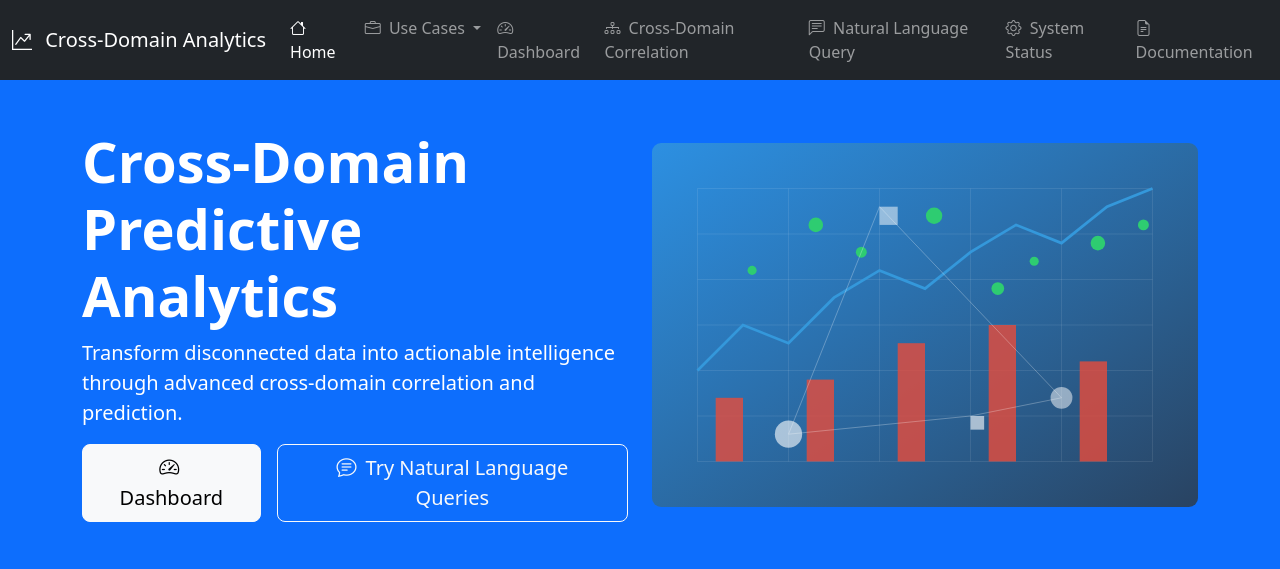
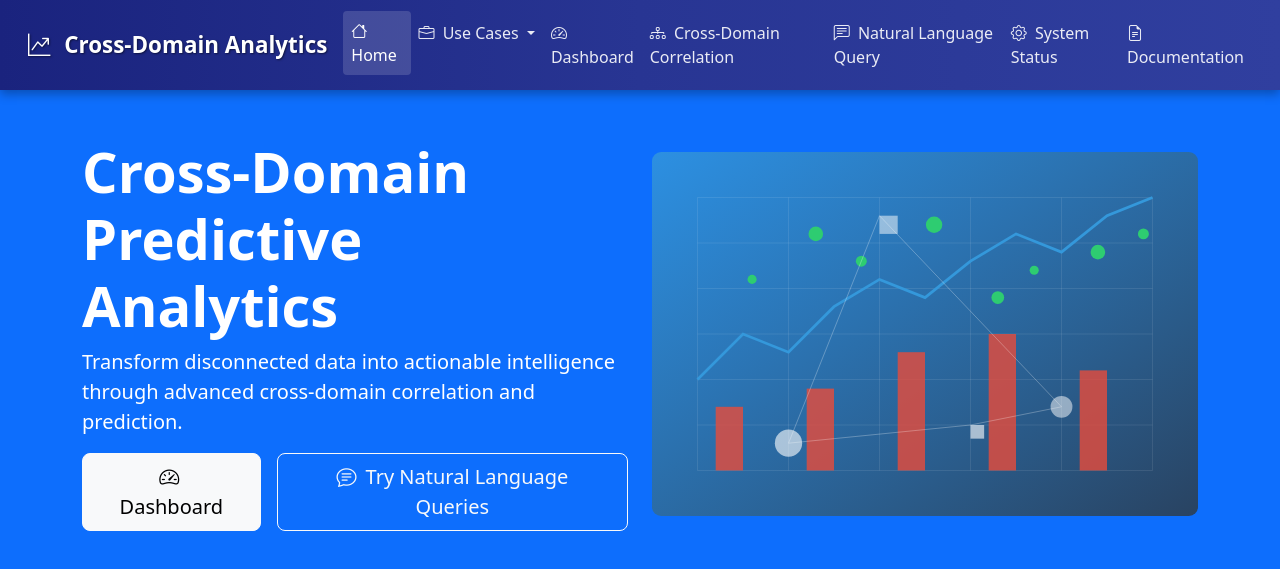
Before and after one commit to damolasolanke/Cross_Domain_Predictive_Analytics_Dashboard, a Flask app: page / in a window 1280 px wide. Shown: the top 569 px of the page. Run offline with Flask 2, Linux system fonts and the light colour scheme.

Commit message:
Enhanced navigation bar styling for better visibility

```diff
--- a/app/static/css/main.css
+++ b/app/static/css/main.css
@@ -8,6 +8,51 @@ body {
 
 main {
     flex: 1;
+}
+
+/* Enhanced Navbar Styles */
+.navbar {
+    box-shadow: 0 4px 10px rgba(0, 0, 0, 0.3);
+    background: linear-gradient(to right, #1a237e, #283593, #303f9f) !important;
+    padding: 0.8rem 1rem;
+}
+
+.navbar-brand {
+    font-size: 1.4rem;
+    font-weight: 600;
+    color: white !important;
+    text-shadow: 1px 1px 2px rgba(0, 0, 0, 0.5);
+}
+
+.navbar .nav-link {
+    color: rgba(255, 255, 255, 0.9) !important;
+    font-weight: 500;
+    padding: 0.5rem 1rem;
+    border-radius: 4px;
+    transition: all 0.3s ease;
+}
+
+.navbar .nav-link:hover,
+.navbar .nav-link.active {
+    background-color: rgba(255, 255, 255, 0.15);
+    color: white !important;
+    transform: translateY(-2px);
+}
+
+.navbar .dropdown-menu {
+    border: none;
+    border-radius: 8px;
+    box-shadow: 0 5px 15px rgba(0, 0, 0, 0.2);
+}
+
+.navbar .dropdown-item {
+    padding: 0.6rem 1.2rem;
+    transition: all 0.2s ease;
+}
+
+.navbar .dropdown-item:hover {
+    background-color: #e8eaf6;
+    transform: translateX(5px);
 }
 
 /* Card styles */
```
